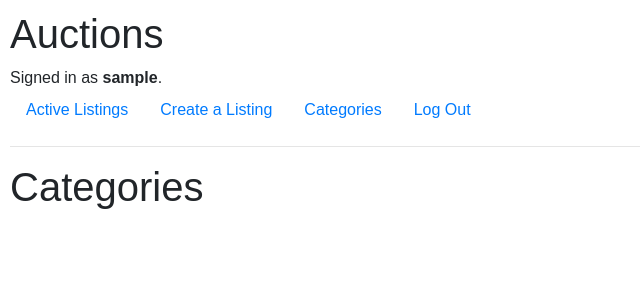
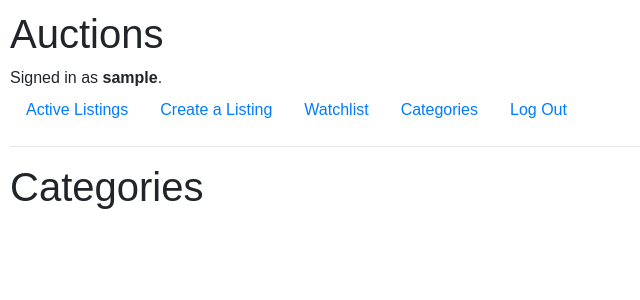
Before and after one commit to djmiller1008/DjangoCommerce, a Django app: page /categories in a window 1280 px wide. Shown: the top 300 px of the page, without its empty margins (0-640 px from the left). Run offline with Django 3.2, Linux system fonts and the light colour scheme; the visitor is signed in with stand-in values (Sample User, id 1); data that the repository does not hold is empty; some libraries are stand-ins or nearby versions.

Commit message:
Add link to watchlist page

```diff
--- a/auctions/templates/auctions/layout.html
+++ b/auctions/templates/auctions/layout.html
@@ -26,6 +26,9 @@
                     <a class="nav-link" href="{% url 'commerce:new' %}">Create a Listing</a>
                 </li>
                 <li class="nav-item">
+                    <a class="nav-link" href="{% url 'commerce:watchlist' %}">Watchlist</a>
+                </li>
+                <li class="nav-item">
                     <a class="nav-link" href="{% url 'commerce:categories' %}">Categories</a>
                 </li>
                 <li class="nav-item">
```
